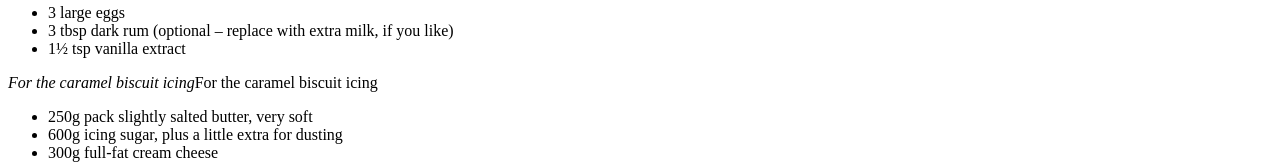
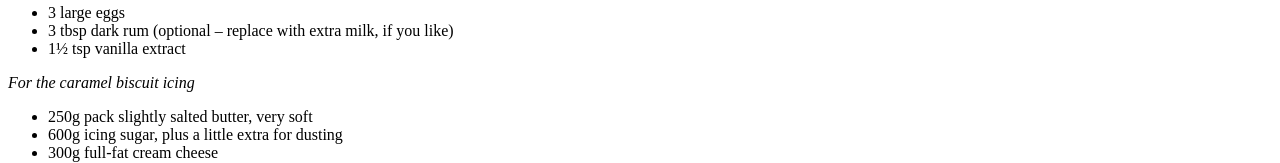
Before and after one commit to Jesande/cookbook, a plain HTML site: page index.html in a window 1280 px wide. Shown: the part 3104-3267 px from the top of the page. Drawn offline with Linux system fonts and the light colour scheme.

Commit message:
validated

```diff
--- a/index.html
+++ b/index.html
@@ -150,13 +150,9 @@
         <article id="Method2">
             <h3>Method</h3>
             <p>Put the squash and butter in a pan with 5 tbsp water. Tightly cover pan and cook for 15 mins until the squash is just tender, but not coloured. Roughly mash with seasoning, nutmeg and Parmesan.</p>
-
             <p>Meanwhile, make the dressing. Put the chopped porcini in a small bowl with 3 tbsp boiling water. Cover with cling film and cook for 1 min in the microwave on High, then leave to cool. Mix 1 tbsp oil with the vinegar and soy, then add the soaked mushrooms with almost all of the liquid (leave the last drop behind as it might contain grit).</p>
-
             <p>To serve, boil a pan of water with the saffron and some salt for 5 mins to extract some colour and flavour. Meanwhile, fry the mushrooms in the remaining oil. When they are nearly cooked, add the garlic so that it browns and crisps, but doesn’t burn. Pierce the bag of spinach and wilt in the microwave for 1 min. Reheat the squash in the microwave, too.</p>
-
             <p>Boil the lasagne for 1 min until just tender, then drain. Put 3 little piles of spinach on 2 warm serving plates. Top each with a square of lasagne, then a spoonful of squash – spread it out a little, add a few spinach leaves, then top with another square of pasta. Continue these layers until you end up with a stack of 4 layers of pasta on each plate, then top each with a spoonful of squash. Scatter round the garlicky mushrooms, Prepare ahead</p>
-
             <p>The squash can be mashed and the dressing made up to 2 days ahead; keep them both covered in the fridge. To serve, reheat the squash in a pan or in the microwave and take the dressing out to come to room temperature generously spoon over the dressing, or allow guest to help themselves at the table, and sprinkle over some Parmesan shavings, if you like.</p>
             </article>
         <article id="Nutrition2">
@@ -196,7 +192,6 @@
                 </tr>
             </table>
         </article>
-
     </section>
     <section id="recipe3">
         <h2>3. Gingerbread cake with caramel biscuit icing</h2>
@@ -232,7 +227,7 @@
                     <li>3 tbsp dark rum (optional – replace with extra milk, if you like)</li>
                     <li>1½ tsp vanilla extract</li>
                 </ul>
-            <p><em>For the caramel biscuit icing</em>For the caramel biscuit icing</p>
+            <p><em>For the caramel biscuit icing</em></p>
             <ul>
                 <li>250g pack slightly salted butter, very soft</li>
                 <li>600g icing sugar, plus a little extra for dusting</li>
```
Lines whose indentation alone changed are shown as unchanged.
